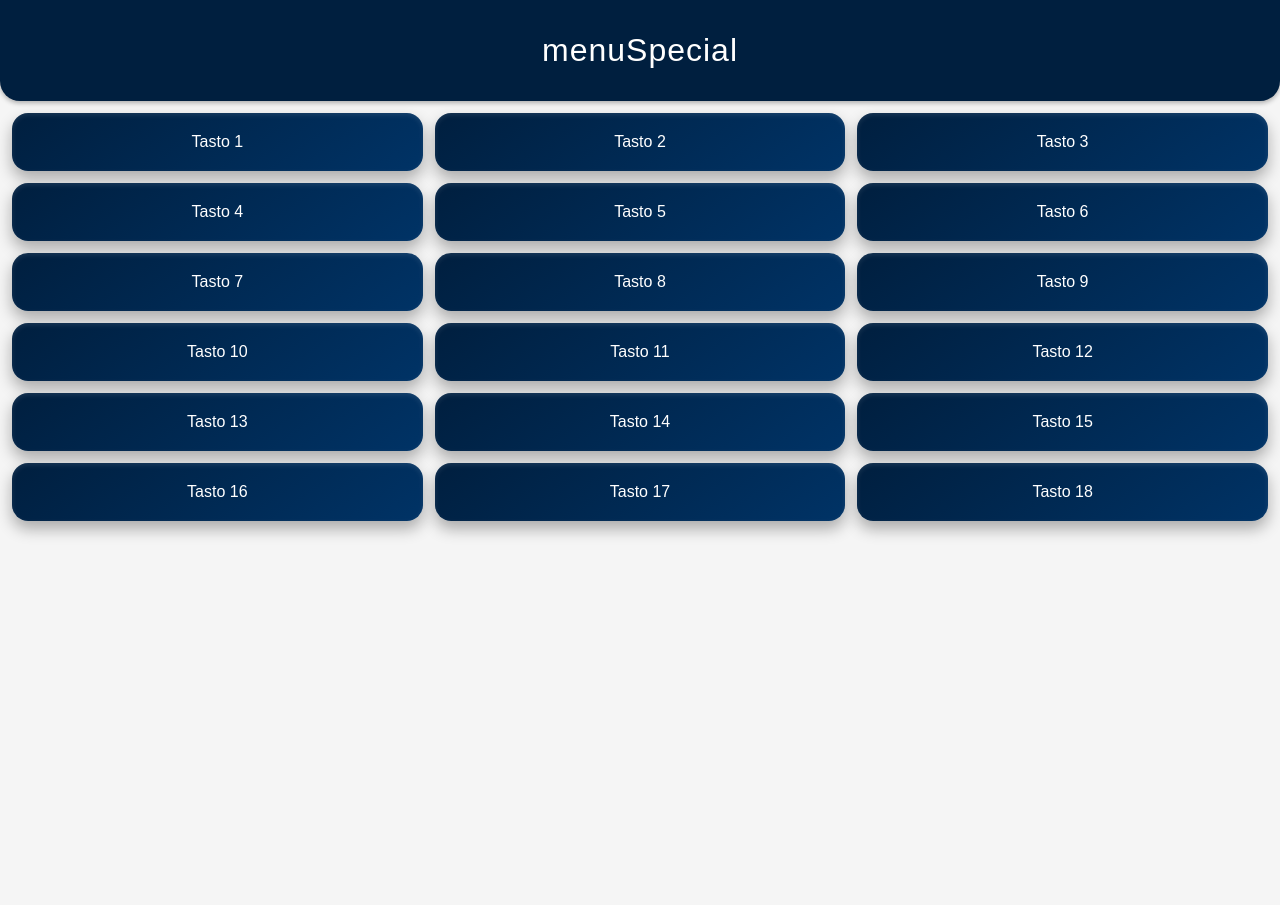
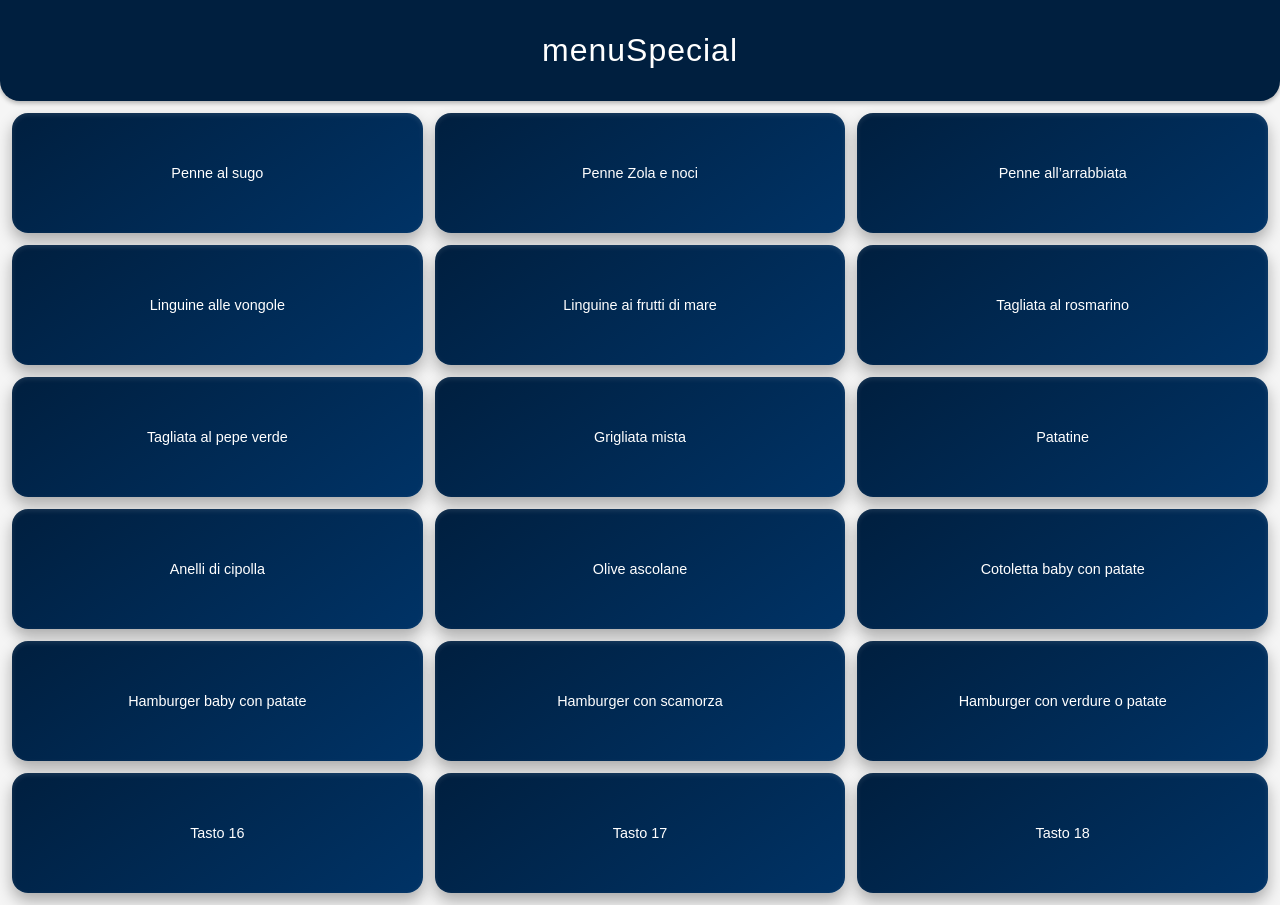
Before and after one commit to chefluppio/menuSpecial, a plain HTML site: page index.html in a window 1280 px wide. Before the commit the page ends 800 px from the top, so only its background shows below. Drawn offline with Linux system fonts and the light colour scheme; a web font is replaced by a local one.

Commit message:
Add files via upload

```diff
--- a/index.html
+++ b/index.html
@@ -36,9 +36,15 @@
       text-align: center;
       border-radius: 16px;
       box-shadow: 0 8px 15px rgba(0,0,0,0.3), inset 0 2px 5px rgba(255,255,255,0.1);
-      font-size: 1em;
+      font-size: 0.9em;
       cursor: pointer;
       transition: all 0.2s ease-in-out;
+      display: flex;
+      align-items: center;
+      justify-content: center;
+      text-align: center;
+      white-space: normal;
+      height: 80px;
     }
     .btn:hover {
       transform: translateY(-2px);
@@ -51,22 +57,21 @@
     menuSpecial
   </header>
   <main>
-    <!-- 18 bottoni -->
-    <div class="btn">Tasto 1</div>
-    <div class="btn">Tasto 2</div>
-    <div class="btn">Tasto 3</div>
-    <div class="btn">Tasto 4</div>
-    <div class="btn">Tasto 5</div>
-    <div class="btn">Tasto 6</div>
-    <div class="btn">Tasto 7</div>
-    <div class="btn">Tasto 8</div>
-    <div class="btn">Tasto 9</div>
-    <div class="btn">Tasto 10</div>
-    <div class="btn">Tasto 11</div>
-    <div class="btn">Tasto 12</div>
-    <div class="btn">Tasto 13</div>
-    <div class="btn">Tasto 14</div>
-    <div class="btn">Tasto 15</div>
+    <div class="btn">Penne al sugo</div>
+    <div class="btn">Penne Zola e noci</div>
+    <div class="btn">Penne all’arrabbiata</div>
+    <div class="btn">Linguine alle vongole</div>
+    <div class="btn">Linguine ai frutti di mare</div>
+    <div class="btn">Tagliata al rosmarino</div>
+    <div class="btn">Tagliata al pepe verde</div>
+    <div class="btn">Grigliata mista</div>
+    <div class="btn">Patatine</div>
+    <div class="btn">Anelli di cipolla</div>
+    <div class="btn">Olive ascolane</div>
+    <div class="btn">Cotoletta baby con patate</div>
+    <div class="btn">Hamburger baby con patate</div>
+    <div class="btn">Hamburger con scamorza</div>
+    <div class="btn">Hamburger con verdure o patate</div>
     <div class="btn">Tasto 16</div>
     <div class="btn">Tasto 17</div>
     <div class="btn">Tasto 18</div>
```
